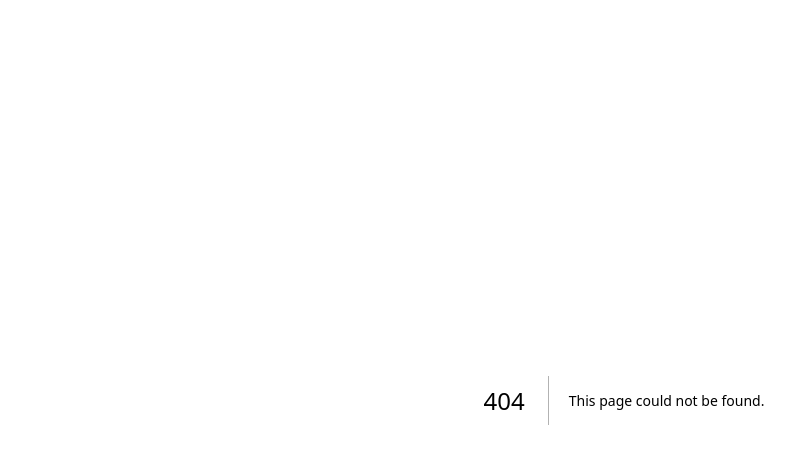
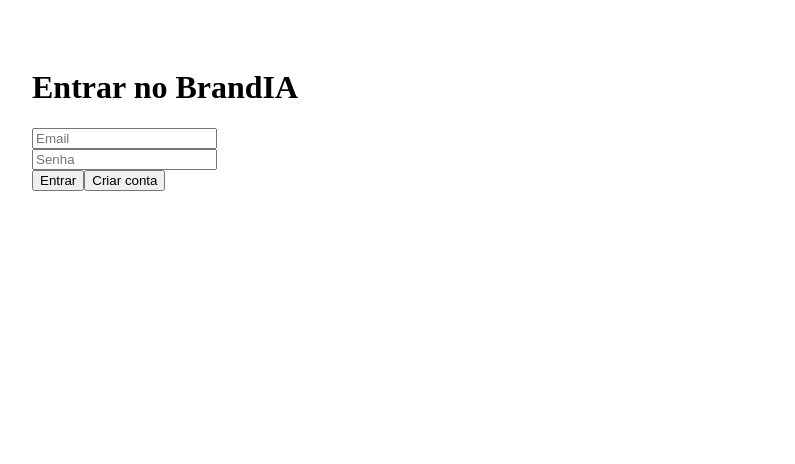
Before and after one commit to kelvin-brandia/brandia-mvp, a Next.js app: page /login in a window 1280 px wide. Before the commit this address had no page. Shown: the top 464 px of the page, without its empty margins (16-811 px from the left). Built offline with nearby package versions, Linux system fonts and the light colour scheme; no server answers.

Commit message:
feat: add login page

```diff
--- /dev/null
+++ b/app/login/page.tsx
@@ -0,0 +1,69 @@
+"use client";
+
+import { useState } from "react";
+import { supabase } from "@/lib/supabase";
+
+export default function LoginPage() {
+  const [email, setEmail] = useState("");
+  const [password, setPassword] = useState("");
+  const [loading, setLoading] = useState(false);
+
+  async function handleLogin() {
+    setLoading(true);
+    const { error } = await supabase.auth.signInWithPassword({
+      email,
+      password,
+    });
+    setLoading(false);
+
+    if (error) {
+      alert(error.message);
+    } else {
+      alert("Login realizado!");
+    }
+  }
+
+  async function handleRegister() {
+    setLoading(true);
+    const { error } = await supabase.auth.signUp({
+      email,
+      password,
+    });
+    setLoading(false);
+
+    if (error) {
+      alert(error.message);
+    } else {
+      alert("Conta criada! Verifique seu e-mail.");
+    }
+  }
+
+  return (
+    <main style={{ padding: 40 }}>
+      <h1>Entrar no BrandIA</h1>
+
+      <input
+        placeholder="Email"
+        value={email}
+        onChange={(e) => setEmail(e.target.value)}
+      />
+      <br />
+
+      <input
+        type="password"
+        placeholder="Senha"
+        value={password}
+        onChange={(e) => setPassword(e.target.value)}
+      />
+      <br />
+
+      <button onClick={handleLogin} disabled={loading}>
+        Entrar
+      </button>
+
+      <button onClick={handleRegister} disabled={loading}>
+        Criar conta
+      </button>
+    </main>
+  );
+}
```
